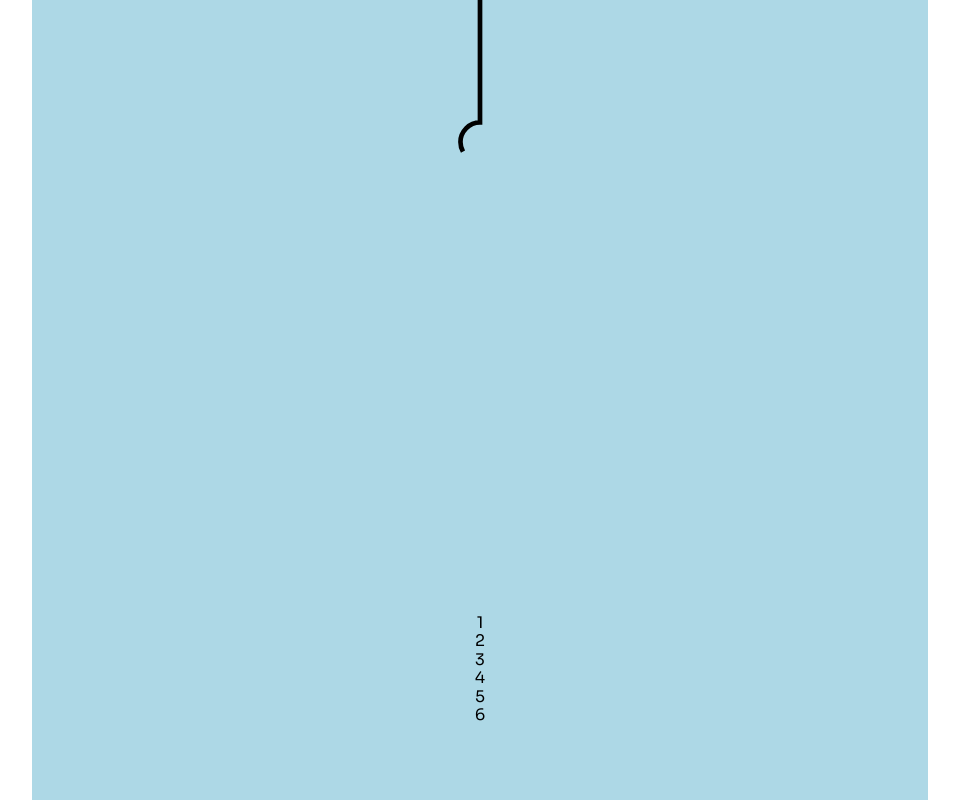
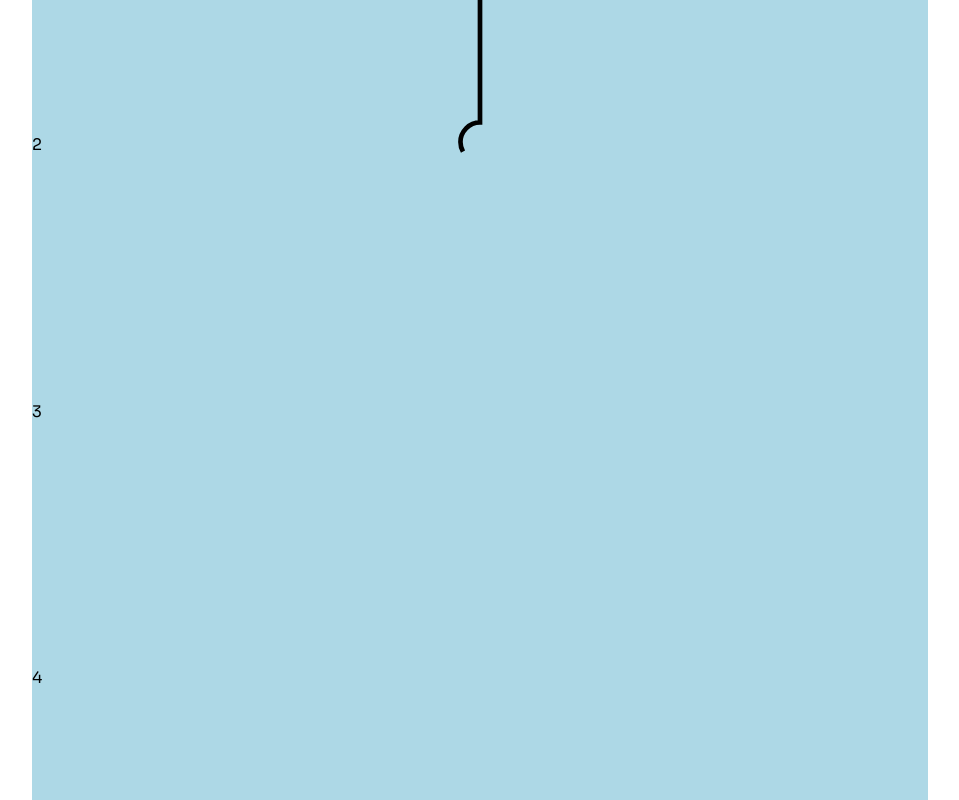
Before and after one commit to Nadim-Nahle/FinalProject3, a React (Create React App) app in the folder frontend-react/: page / in a window 1280 px wide. Shown: the part 1820-2620 px from the top of the page, without its empty margins (160-1119 px from the left). Built offline with nearby package versions, Linux system fonts and the light colour scheme; a web font is replaced by a local one.

Commit message:
Frontend-React Create Roadmap Item

```diff
--- a/frontend-react/src/components/sections/Roadmap.jsx
+++ b/frontend-react/src/components/sections/Roadmap.jsx
@@ -49,6 +49,11 @@ const Items = styled.ul`
   align-items: center;
   background-color: lightblue;
 `;
+const Item = styled.li`
+  width: 100%;
+  height: 100%;
+  display: flex;
+`;
 
 const Roadmap = () => {
   return (
@@ -59,12 +64,12 @@ const Roadmap = () => {
           <DrawSvg />
         </SvgContainer>
         <Items>
-          <li>1</li>
-          <li>2</li>
-          <li>3</li>
-          <li>4</li>
-          <li>5</li>
-          <li>6</li>
+          <Item>1</Item>
+          <Item>2</Item>
+          <Item>3</Item>
+          <Item>4</Item>
+          <Item>5</Item>
+          <Item>6</Item>
         </Items>
       </Container>
     </Section>
```
